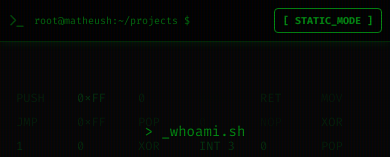
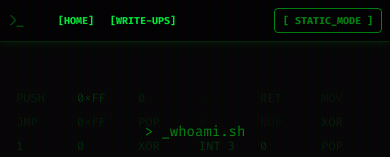
Before and after one commit to Makonmm/portfolio, a React (Vite) app: page / in a window 390 px wide. Shown: the top 157 px of the page. Built offline with nearby package versions, Linux system fonts and the light colour scheme.

Commit message:
fix: fixing mobile buttons

```diff
--- a/src/App.jsx
+++ b/src/App.jsx
@@ -757,12 +757,12 @@ function App() {
             <div className="flex items-center gap-4">
               <div className="flex items-center gap-2 text-cyber-secondary">
                 <FiTerminal className={`inline text-lg ${!isGuiMode && 'animate-pulse'}`} />
-                <span className="opacity-80">root@matheush:~/projects $</span>
+                <span className="opacity-80 hidden md:inline">root@matheush:~/projects $</span>
               </div>
-              <nav className="hidden md:flex gap-4 ml-4 font-bold">
-                  <Link to="/" className="hover:text-cyber-accent transition-colors">[HOME]</Link>
-                  <Link to="/writeups" className="hover:text-cyber-accent transition-colors">[WRITE-UPS]</Link>
-              </nav>
+                  <nav className="flex gap-4 ml-4 font-bold">
+                      <Link to="/" className="hover:text-cyber-accent transition-colors">[HOME]</Link>
+                      <Link to="/writeups" className="hover:text-cyber-accent transition-colors">[WRITE-UPS]</Link>
+                  </nav>
             </div>
 
             <div className="flex gap-6 font-bold items-center text-cyber-secondary">
```
